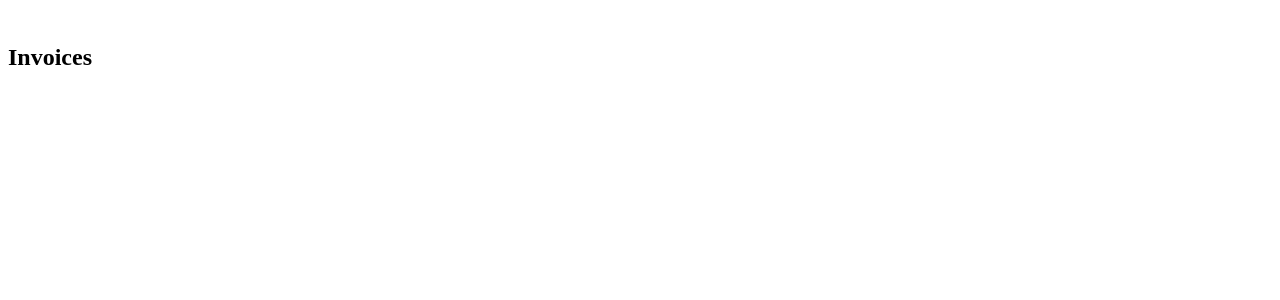
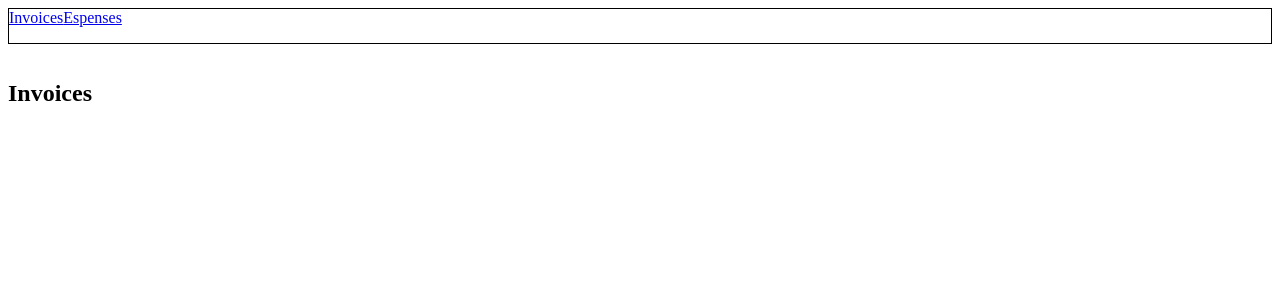
Before and after one commit to POLLY1515/Tutorial-react-router-dom-6-4, a React (Vite) app: page /invoices in a window 1280 px wide. Shown: the top 300 px of the page. Built offline with nearby package versions, Linux system fonts and the light colour scheme.

Commit message:
Nested routes

```diff
--- a/src/App.tsx
+++ b/src/App.tsx
@@ -1,9 +1,10 @@
-import { Link } from "react-router-dom";
+import { Link, Outlet } from "react-router-dom";
 import './App.css';
 
 function App() {
 
   return (
+    <>
     <nav>
 
 
@@ -11,6 +12,9 @@
       <Link to="/expenses">Espenses</Link>
 
     </nav>
+    <Outlet/>
+
+    </>
   );
 }
 
--- a/src/main.tsx
+++ b/src/main.tsx
@@ -10,9 +10,10 @@
   <StrictMode>
     <BrowserRouter>
     <Routes>
-      <Route path='/' element={<App/>} />
-      <Route path='expenses' element={<Expenses />} />
-      <Route path='invoices' element={<Invoices />} />
+      <Route path='/' element={<App/>}>
+        <Route path='expenses' element={<Expenses />} />
+        <Route path='invoices' element={<Invoices />} />
+      </Route>
     </Routes>
     </BrowserRouter>
   </StrictMode>,
```
Also changed, not shown: src/App.css (line endings or trailing spaces).
